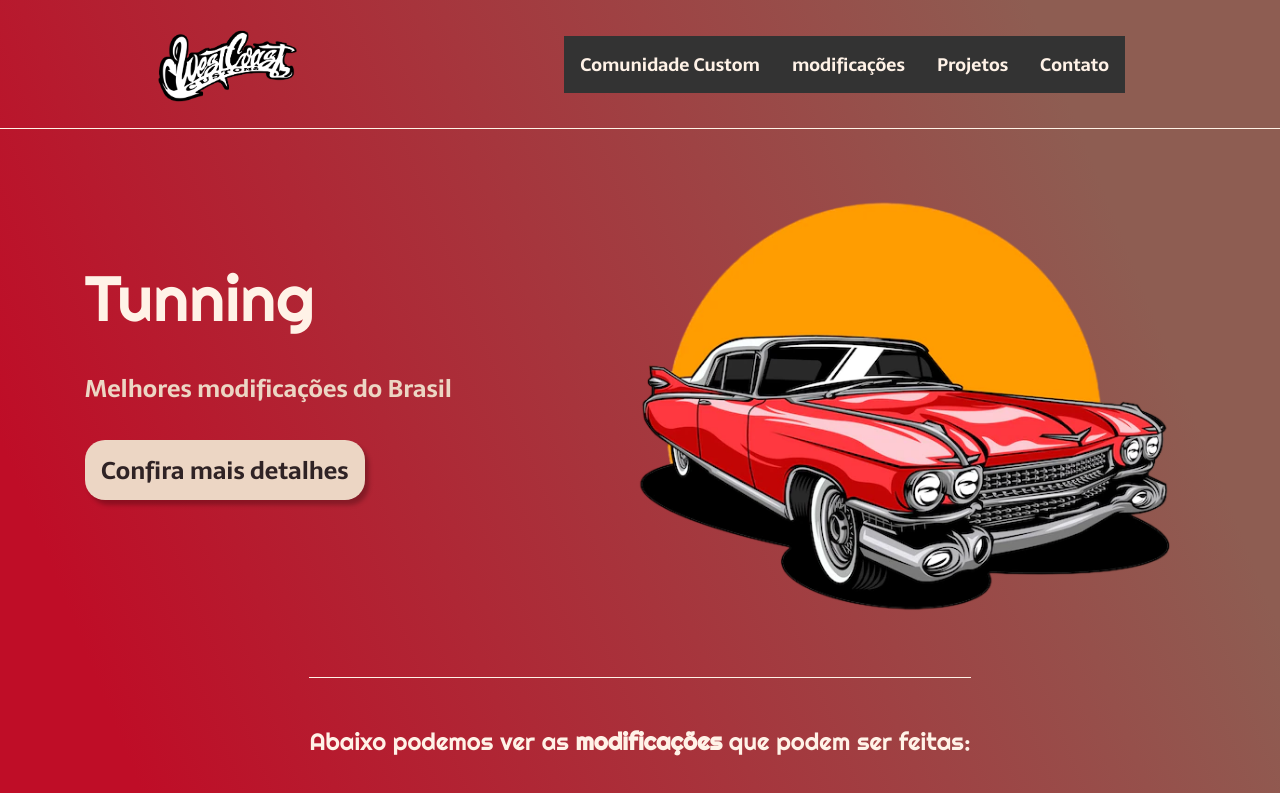
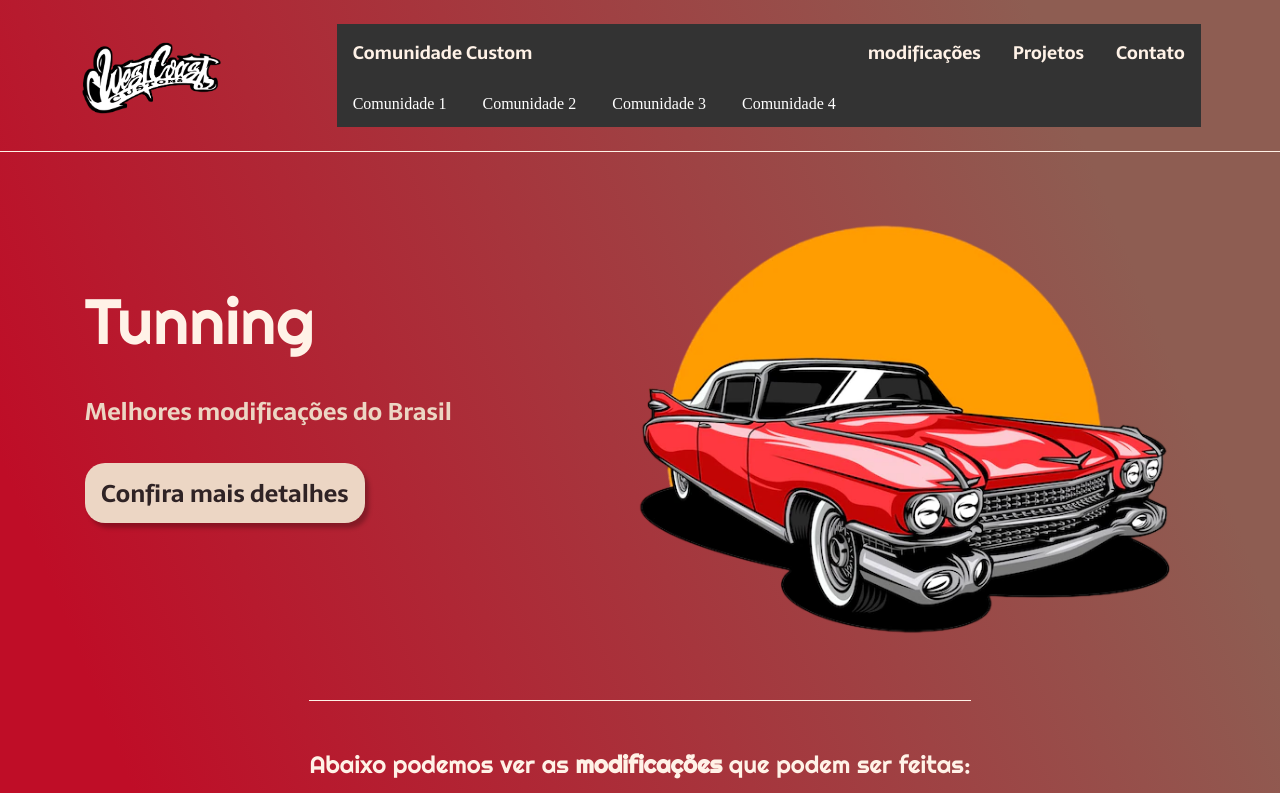
Before and after one commit to tiagovelosoa/Site, a plain HTML site: page index.html in a window 1280 px wide. Shown: the top 793 px of the page. Drawn offline with Linux system fonts and the light colour scheme.

Commit message:
Update index.html

```diff
--- a/index.html
+++ b/index.html
@@ -12,8 +12,14 @@
         <img class="cabecalho-imagem"src="car9.png" alt="Logo da West Coast Customs">
         <nav class="cabecalho-menu">
             <ul>
-               <li>
+               <li class="dropdown">
                    <a class="cabecalho-menu-item">Comunidade Custom</a>
+                   <div class="dropdown-menu">
+                       <a>Comunidade 1</a>
+                       <a>Comunidade 2</a>
+                       <a>Comunidade 3</a>
+                       <a>Comunidade 4</a>
+                </li>
                </li>
                <li>
                    <a class="cabecalho-menu-item">modificações</a>
```
